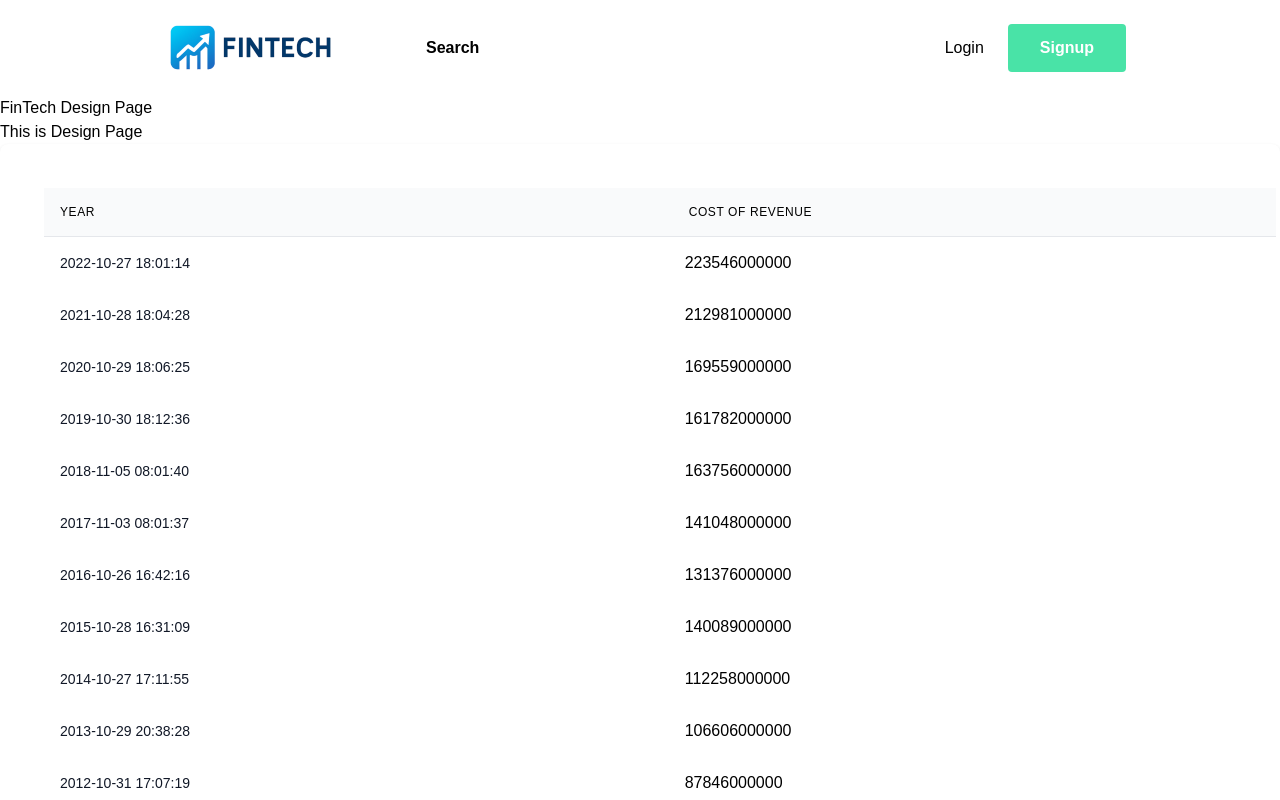
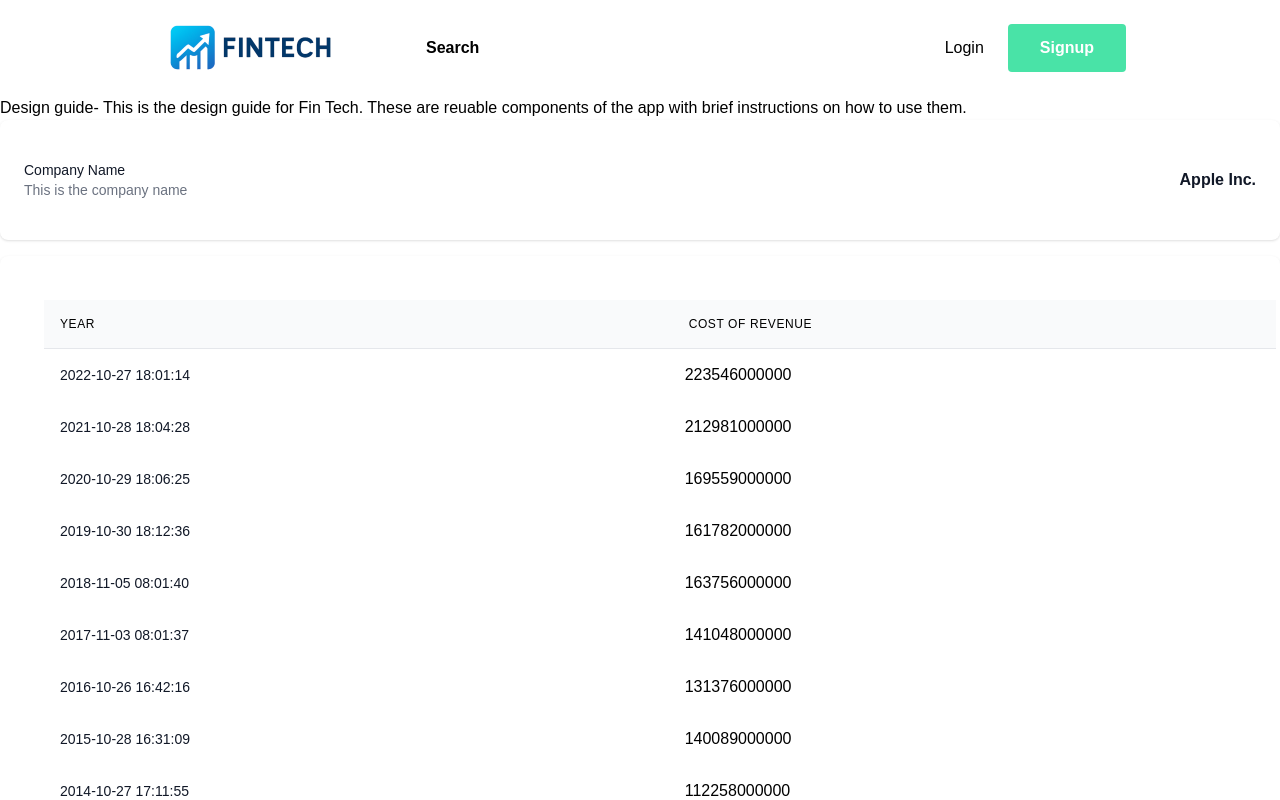
Before and after one commit to lch741/Fintech, a React (Create React App) app in the folder frontend/: page /design-guide in a window 1280 px wide. Shown: the top 800 px of the page. Built offline with nearby package versions, Linux system fonts and the light colour scheme.

Commit message:
Add RatioList and DesignGuide

```diff
--- /dev/null
+++ b/frontend/src/Components/RatioList/RatioList.tsx
@@ -0,0 +1,50 @@
+import React from 'react'
+import { TestDataCompany } from '../Table/testData'
+
+interface Props {}
+
+const data = TestDataCompany[0];
+
+type Company = typeof data;
+
+const config = [
+    {
+        label:"Company Name",
+        render:(company:Company) => company.companyName,
+        subTitle:"This is the company name",
+    }
+]
+
+const RatioList = (props: Props) => {
+
+    const renderedRows = config.map(row =>{
+        return(
+            <li className="py-3 sm:py-4">
+                <div className="flex items-center space-x-4">
+                    <div className="flex-1 min-w-0">
+                        <p className="text-sm fonmt-medium text-gray-900 truncate">
+                            {row.label}
+                        </p>
+                        <p className="text-sm text-gray-500 truncate">
+                            {row.subTitle && row.subTitle}
+                        </p>
+                    </div>
+                    <div className="inline-flex items-center text-base font-semibold text-gray-900">
+                        {row.render(data)}
+                    </div>
+                </div>
+            </li>
+        )
+    })
+
+
+  return (
+    <div className="bg-white shadow rounded-lg mb-4 p-4 sm:p-6 h-full">
+        <ul className="divide-y divide-gray-200">
+            {renderedRows}
+        </ul>
+    </div>
+  )
+}
+
+export default RatioList
--- a/frontend/src/Components/Table/Table.tsx
+++ b/frontend/src/Components/Table/Table.tsx
@@ -25,6 +25,7 @@
         <td className="p-4 whitespace-nowrap text-sm font-normal text-gray-900">
           {configs[0].render(company)}
         </td>
+
         <td className="p-3">{configs[1].render(company)}</td>
       </tr>
     );
--- a/frontend/src/Pages/CompanyPage/CompanyPage.tsx
+++ b/frontend/src/Pages/CompanyPage/CompanyPage.tsx
@@ -35,4 +35,4 @@
   );
 };
 
-export default CompanyPage
+export default CompanyPage;
--- /dev/null
+++ b/frontend/src/Pages/DesignGuide/DesignGuide.tsx
@@ -0,0 +1,24 @@
+import React from "react";
+import Table from "../../Components/Table/Table";
+import RatioList from "../../Components/RatioList/RatioList";
+
+type Props = {};
+
+const DesignGuide = (props: Props) => {
+  return (
+    <>
+      <h1>
+        Design guide- This is the design guide for Fin Tech. These are reuable
+        components of the app with brief instructions on how to use them.
+      </h1>
+      <RatioList />
+      <Table />
+      <h3>
+        Table - Table takes in a configuration object and company data as
+        params. Use the config to style your table.
+      </h3>
+    </>
+  );
+};
+
+export default DesignGuide;
--- a/frontend/src/Pages/DesignPage/DesignPage.tsx
+++ /dev/null
@@ -1,17 +0,0 @@
-import React from 'react'
-import Table from '../../Components/Table/Table';
-
-
-interface Props {}
-
-const DesignPage = (props: Props) => {
-  return (
-    <>
-        <h1>FinTech Design Page</h1>
-        <h2>This is Design Page</h2>
-        <Table />
-    </>
-  )
-}
-
-export default DesignPage;
--- a/frontend/src/Routes/Routes.tsx
+++ b/frontend/src/Routes/Routes.tsx
@@ -5,7 +5,7 @@
 import CompanyPage from "../Pages/CompanyPage/CompanyPage";
 import IncomeStatement from "../Components/IncomeStatement/IncomeStatement";
 import CompanyProfile from "../Components/CompanyProfile/CompanyProfile";
-import DesignPage from "../Pages/DesignPage/DesignPage";
+import DesignGuide from "../Pages/DesignGuide/DesignGuide";
 
 
 export const router = createBrowserRouter([
@@ -15,7 +15,7 @@
         children:[
             {path:"",element:<HomePage />},
             {path:"search",element:<SearchPage />},
-            {path:"design-guide",element:<DesignPage/>},
+            {path:"design-guide",element:<DesignGuide/>},
             {path:"company/:ticker",element:<CompanyPage />,
                 children:[
                     {path:"company-profile",element:<CompanyProfile />},
--- a/frontend/src/Tile/Tile.tsx
+++ b/frontend/src/Tile/Tile.tsx
@@ -5,38 +5,24 @@
     subtitle:string;
 }
 
-const Tile = ({title,subtitle}: Props) => {
+const Tile = ({ title, subtitle }: Props) => {
   return (
-    <div>
     <div className="w-full lg:w-6/12 xl:w-3/12 px-4">
-
       <div className="relative flex flex-col min-w-0 break-words bg-white rounded-lg mb-6 xl:mb-0 shadow-lg">
-
         <div className="flex-auto p-4">
-
           <div className="flex flex-wrap">
-
             <div className="relative w-full pr-4 max-w-full flex-grow flex-1">
-
               <h5 className="text-blueGray-400 uppercase font-bold text-xs">
-
                 {title}
-
               </h5>
 
               <span className="font-bold text-xl">{subtitle}</span>
-
-                    </div>
-
-                    </div>
-
-                </div>
-
-            </div>
-
             </div>
           </div>
-  )
-}
+        </div>
+      </div>
+    </div>
+  );
+};
 
 export default Tile
```
Also changed, not shown: frontend/src/Components/RatioList/RatioList.css (added), frontend/src/Pages/DesignGuide/DesignGuide.css (added). Lines whose indentation alone changed are shown as unchanged.
